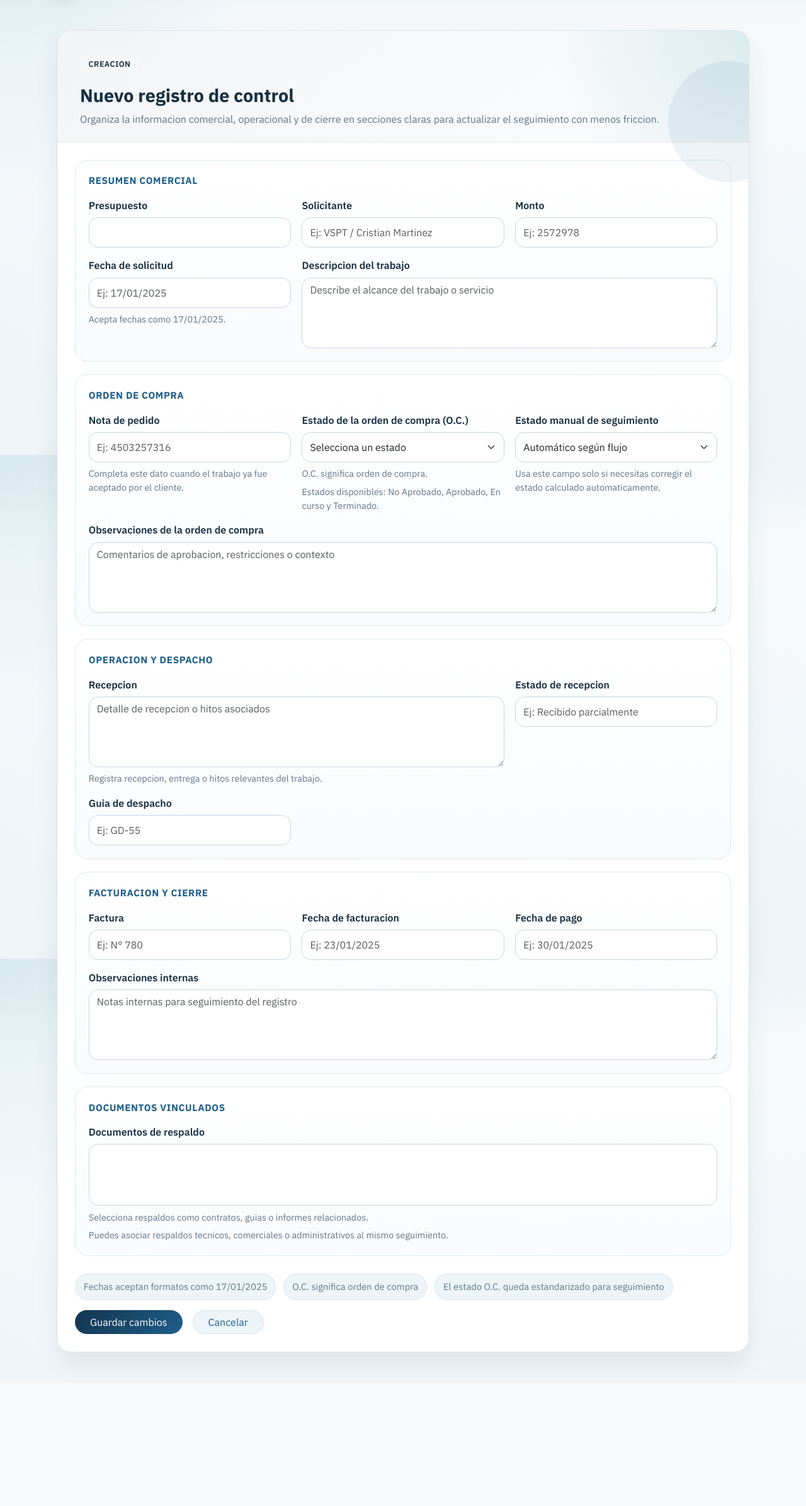
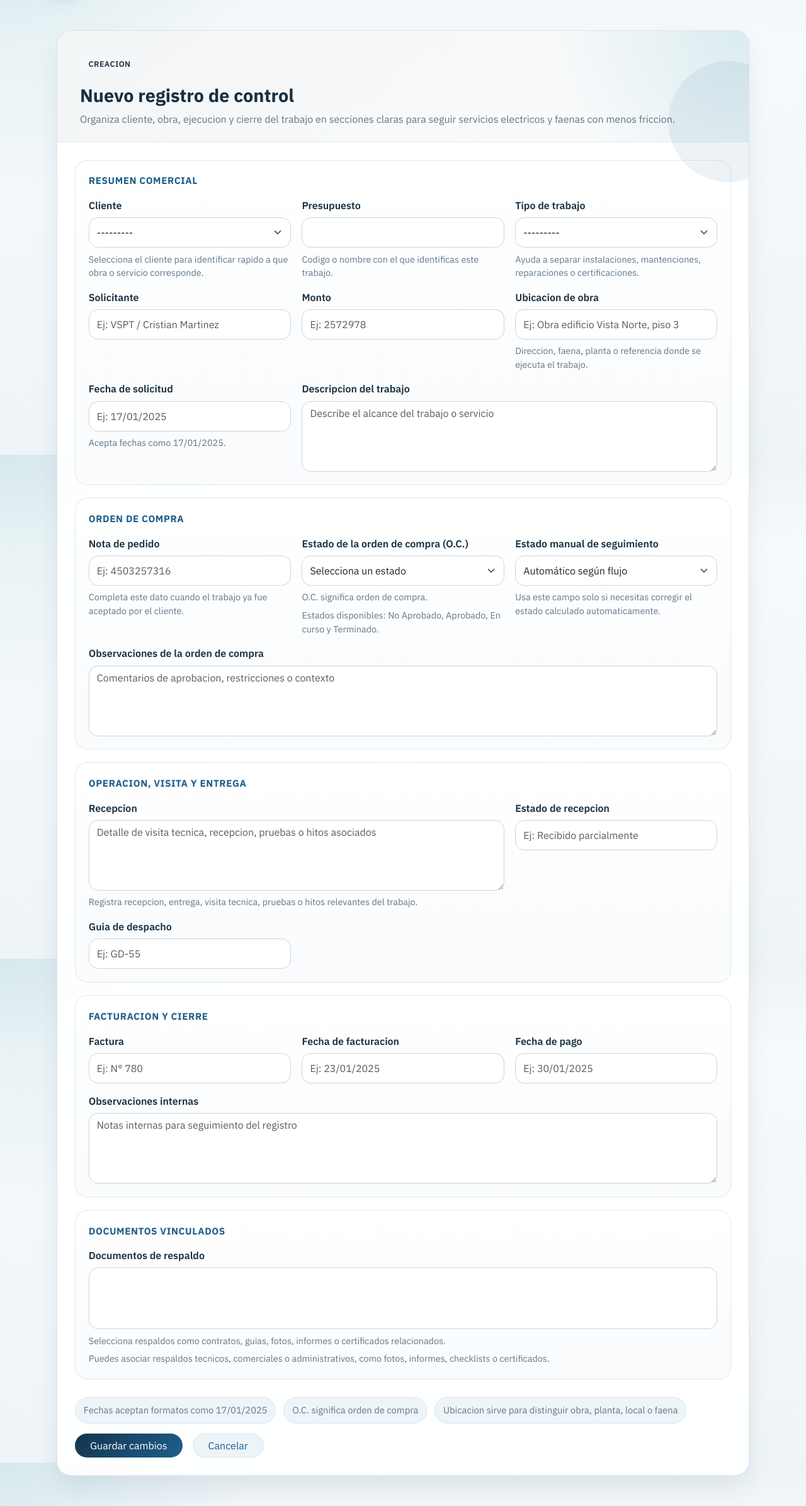
Before and after one commit to jozsef-85/gestion-documental-tens, a Django app: page /presupuestos/nuevo/ in a window 1280 px wide. Shown: the part 78-2469 px from the top of the page at 63% size. Before the commit the page ends 2257 px from the top, so only its background shows below. Run offline with Django 5.2, Linux system fonts and the light colour scheme; the visitor is signed in with stand-in values (Sample User, id 1); data that the repository does not hold is empty.

Commit message:
Aterriza seguimiento a cliente y contexto de obra

```diff
--- a/core/forms.py
+++ b/core/forms.py
@@ -108,7 +108,7 @@ class DocumentoForm(forms.ModelForm):
         self.fields['archivo_actual'].help_text = 'Formatos permitidos: PDF, Office, texto, CSV e imagenes. Maximo 15 MB.'
         self.fields['estado'].help_text = 'Activo aparece en el repositorio principal. Archivado se conserva sin destacar.'
         self.fields['nivel_confidencialidad'].help_text = 'Define que tan restringido debe considerarse el archivo.'
-        self.fields['presupuestos'].help_text = 'Relaciona este archivo con uno o mas seguimientos para encontrarlo mas rapido.'
+        self.fields['presupuestos'].help_text = 'Relaciona este archivo con uno o mas seguimientos para encontrar fotos, informes, certificados o respaldos mas rapido.'
 
     def clean_archivo_actual(self):
         archivo = self.cleaned_data['archivo_actual']
@@ -207,7 +207,10 @@ class RegistroPresupuestoForm(forms.ModelForm):
     def __init__(self, *args, **kwargs):
         super().__init__(*args, **kwargs)
         self.fields['documentos_relacionados'].queryset = Documento.objects.order_by('titulo')
+        self.fields['cliente'].label = 'Cliente'
         self.fields['presupuesto'].label = 'Presupuesto'
+        self.fields['tipo_trabajo'].label = 'Tipo de trabajo'
+        self.fields['ubicacion_obra'].label = 'Ubicacion de obra'
         self.fields['descripcion'].label = 'Descripcion del trabajo'
         self.fields['solicitante'].label = 'Solicitante'
         self.fields['monto'].label = 'Monto'
@@ -223,20 +226,26 @@ class RegistroPresupuestoForm(forms.ModelForm):
         self.fields['fecha_pago_texto'].label = 'Fecha de pago'
         self.fields['estado_manual'].label = 'Estado manual de seguimiento'
         self.fields['observaciones'].label = 'Observaciones internas'
+        self.fields['cliente'].help_text = 'Selecciona el cliente para identificar rapido a que obra o servicio corresponde.'
         self.fields['presupuesto'].help_text = 'Codigo o nombre con el que identificas este trabajo.'
+        self.fields['tipo_trabajo'].help_text = 'Ayuda a separar instalaciones, mantenciones, reparaciones o certificaciones.'
+        self.fields['ubicacion_obra'].help_text = 'Direccion, faena, planta o referencia donde se ejecuta el trabajo.'
         self.fields['fecha_texto'].help_text = 'Acepta fechas como 17/01/2025.'
         self.fields['nota_pedido'].help_text = 'Completa este dato cuando el trabajo ya fue aceptado por el cliente.'
         self.fields['estado_oc'].help_text = 'O.C. significa orden de compra.'
-        self.fields['recepcion'].help_text = 'Registra recepcion, entrega o hitos relevantes del trabajo.'
+        self.fields['recepcion'].help_text = 'Registra recepcion, entrega, visita tecnica, pruebas o hitos relevantes del trabajo.'
         self.fields['estado_manual'].help_text = 'Usa este campo solo si necesitas corregir el estado calculado automaticamente.'
-        self.fields['documentos_relacionados'].help_text = 'Selecciona respaldos como contratos, guias o informes relacionados.'
+        self.fields['documentos_relacionados'].help_text = 'Selecciona respaldos como contratos, guias, fotos, informes o certificados relacionados.'
 
+        self.fields['cliente'].widget.attrs.update({'class': 'form-select'})
         self.fields['descripcion'].widget.attrs.update({'rows': 4, 'placeholder': 'Describe el alcance del trabajo o servicio'})
+        self.fields['tipo_trabajo'].widget.attrs.update({'class': 'form-select'})
+        self.fields['ubicacion_obra'].widget.attrs.update({'placeholder': 'Ej: Obra edificio Vista Norte, piso 3'})
         self.fields['solicitante'].widget.attrs.update({'placeholder': 'Ej: VSPT / Cristian Martinez'})
         self.fields['monto'].widget.attrs.update({'placeholder': 'Ej: 2572978'})
         self.fields['nota_pedido'].widget.attrs.update({'placeholder': 'Ej: 4503257316'})
         self.fields['observacion_oc'].widget.attrs.update({'rows': 3, 'placeholder': 'Comentarios de aprobacion, restricciones o contexto'})
-        self.fields['recepcion'].widget.attrs.update({'rows': 3, 'placeholder': 'Detalle de recepcion o hitos asociados'})
+        self.fields['recepcion'].widget.attrs.update({'rows': 3, 'placeholder': 'Detalle de visita tecnica, recepcion, pruebas o hitos asociados'})
         self.fields['estado_recepcion'].widget.attrs.update({'placeholder': 'Ej: Recibido parcialmente'})
         self.fields['guia_despacho'].widget.attrs.update({'placeholder': 'Ej: GD-55'})
         self.fields['factura'].widget.attrs.update({'placeholder': 'Ej: N° 780'})
@@ -248,7 +257,10 @@ class RegistroPresupuestoForm(forms.ModelForm):
     class Meta:
         model = RegistroPresupuesto
         fields = [
+            'cliente',
             'presupuesto',
+            'tipo_trabajo',
+            'ubicacion_obra',
             'descripcion',
             'solicitante',
             'monto',
@@ -267,7 +279,10 @@ class RegistroPresupuestoForm(forms.ModelForm):
             'documentos_relacionados',
         ]
         widgets = {
+            'cliente': forms.Select(attrs={'class': 'form-select'}),
             'presupuesto': forms.TextInput(attrs={'class': 'form-control'}),
+            'tipo_trabajo': forms.Select(attrs={'class': 'form-select'}),
+            'ubicacion_obra': forms.TextInput(attrs={'class': 'form-control'}),
             'descripcion': forms.Textarea(attrs={'class': 'form-control'}),
             'solicitante': forms.TextInput(attrs={'class': 'form-control'}),
             'monto': forms.NumberInput(attrs={'class': 'form-control', 'step': '0.01'}),
--- a/core/models.py
+++ b/core/models.py
@@ -123,6 +123,15 @@ class CargaPresupuesto(models.Model):
 
 
 class RegistroPresupuesto(models.Model):
+    TIPOS_TRABAJO = [
+        ('instalacion', 'Instalacion electrica'),
+        ('mantencion', 'Mantencion'),
+        ('reparacion', 'Reparacion'),
+        ('certificacion', 'Certificacion'),
+        ('montaje', 'Montaje en obra'),
+        ('otro', 'Otro'),
+    ]
+
     ESTADOS_MANUALES = [
         ('', 'Automático según flujo'),
         ('pendiente', 'Pendiente de aprobación'),
@@ -132,6 +141,13 @@ class RegistroPresupuesto(models.Model):
     ]
 
     carga = models.ForeignKey(CargaPresupuesto, on_delete=models.CASCADE, related_name='registros')
+    cliente = models.ForeignKey(
+        Cliente,
+        on_delete=models.SET_NULL,
+        related_name='presupuestos',
+        blank=True,
+        null=True,
+    )
     trabajo = models.ForeignKey(
         TrabajoPresupuesto,
         on_delete=models.SET_NULL,
@@ -143,6 +159,8 @@ class RegistroPresupuesto(models.Model):
     fecha = models.DateField(blank=True, null=True)
     fecha_texto = models.CharField(max_length=120, blank=True)
     presupuesto = models.CharField(max_length=200)
+    tipo_trabajo = models.CharField(max_length=30, choices=TIPOS_TRABAJO, blank=True)
+    ubicacion_obra = models.CharField(max_length=255, blank=True)
     descripcion = models.TextField(blank=True)
     solicitante = models.CharField(max_length=200, blank=True)
     monto = models.DecimalField(max_digits=15, decimal_places=2, blank=True, null=True)
--- a/core/templates/editar_presupuesto.html
+++ b/core/templates/editar_presupuesto.html
@@ -139,7 +139,7 @@
         <div class="budget-editor-hero">
             <span class="eyebrow mb-3">{% if modo_creacion %}Creacion{% else %}Edicion{% endif %}</span>
             <h1 class="page-title mb-2">{% if modo_creacion %}Nuevo registro de control{% else %}Editar presupuesto{% endif %}</h1>
-            <p class="muted-label mb-0">Organiza la informacion comercial, operacional y de cierre en secciones claras para actualizar el seguimiento con menos friccion.</p>
+            <p class="muted-label mb-0">Organiza cliente, obra, ejecucion y cierre del trabajo en secciones claras para seguir servicios electricos y faenas con menos friccion.</p>
         </div>
 
         <form method="post" novalidate>
@@ -153,9 +153,22 @@
                     <div class="budget-panel-title">Resumen comercial</div>
                     <div class="budget-fields">
                         <div class="budget-field span-4">
+                            <label class="form-label" for="{{ form.cliente.id_for_label }}">{{ form.cliente.label }}</label>
+                            {{ form.cliente }}
+                            {% if form.cliente.help_text %}<div class="budget-hint">{{ form.cliente.help_text }}</div>{% endif %}
+                            {% for error in form.cliente.errors %}<div class="text-danger small mt-1">{{ error }}</div>{% endfor %}
+                        </div>
+                        <div class="budget-field span-4">
                             <label class="form-label" for="{{ form.presupuesto.id_for_label }}">{{ form.presupuesto.label }}</label>
                             {{ form.presupuesto }}
+                            {% if form.presupuesto.help_text %}<div class="budget-hint">{{ form.presupuesto.help_text }}</div>{% endif %}
                             {% for error in form.presupuesto.errors %}<div class="text-danger small mt-1">{{ error }}</div>{% endfor %}
+                        </div>
+                        <div class="budget-field span-4">
+                            <label class="form-label" for="{{ form.tipo_trabajo.id_for_label }}">{{ form.tipo_trabajo.label }}</label>
+                            {{ form.tipo_trabajo }}
+                            {% if form.tipo_trabajo.help_text %}<div class="budget-hint">{{ form.tipo_trabajo.help_text }}</div>{% endif %}
+                            {% for error in form.tipo_trabajo.errors %}<div class="text-danger small mt-1">{{ error }}</div>{% endfor %}
                         </div>
                         <div class="budget-field span-4">
                             <label class="form-label" for="{{ form.solicitante.id_for_label }}">{{ form.solicitante.label }}</label>
@@ -166,6 +179,12 @@
                             <label class="form-label" for="{{ form.monto.id_for_label }}">{{ form.monto.label }}</label>
                             {{ form.monto }}
                             {% for error in form.monto.errors %}<div class="text-danger small mt-1">{{ error }}</div>{% endfor %}
+                        </div>
+                        <div class="budget-field span-4">
+                            <label class="form-label" for="{{ form.ubicacion_obra.id_for_label }}">{{ form.ubicacion_obra.label }}</label>
+                            {{ form.ubicacion_obra }}
+                            {% if form.ubicacion_obra.help_text %}<div class="budget-hint">{{ form.ubicacion_obra.help_text }}</div>{% endif %}
+                            {% for error in form.ubicacion_obra.errors %}<div class="text-danger small mt-1">{{ error }}</div>{% endfor %}
                         </div>
                         <div class="budget-field span-4">
                             <label class="form-label" for="{{ form.fecha_texto.id_for_label }}">{{ form.fecha_texto.label }}</label>
@@ -212,7 +231,7 @@
                 </section>
 
                 <section class="budget-panel">
-                    <div class="budget-panel-title">Operacion y despacho</div>
+                    <div class="budget-panel-title">Operacion, visita y entrega</div>
                     <div class="budget-fields">
                         <div class="budget-field span-8">
                             <label class="form-label" for="{{ form.recepcion.id_for_label }}">{{ form.recepcion.label }}</label>
@@ -266,7 +285,7 @@
                             <label class="form-label" for="{{ form.documentos_relacionados.id_for_label }}">{{ form.documentos_relacionados.label }}</label>
                             {{ form.documentos_relacionados }}
                             {% if form.documentos_relacionados.help_text %}<div class="budget-hint">{{ form.documentos_relacionados.help_text }}</div>{% endif %}
-                            <div class="budget-hint">Puedes asociar respaldos tecnicos, comerciales o administrativos al mismo seguimiento.</div>
+                            <div class="budget-hint">Puedes asociar respaldos tecnicos, comerciales o administrativos, como fotos, informes, checklists o certificados.</div>
                             {% for error in form.documentos_relacionados.errors %}<div class="text-danger small mt-1">{{ error }}</div>{% endfor %}
                         </div>
                     </div>
@@ -277,7 +296,7 @@
                 <div class="budget-notes">
                     <span class="budget-note-chip">Fechas aceptan formatos como 17/01/2025</span>
                     <span class="budget-note-chip">O.C. significa orden de compra</span>
-                    <span class="budget-note-chip">El estado O.C. queda estandarizado para seguimiento</span>
+                    <span class="budget-note-chip">Ubicacion sirve para distinguir obra, planta, local o faena</span>
                 </div>
                 <div class="d-flex flex-column flex-sm-row gap-3">
                     <button type="submit" class="btn btn-brand rounded-pill px-4">Guardar cambios</button>
```
Also changed, not shown: core/templates/historial_presupuesto.html (+34 -2 lines), core/templates/listar_presupuestos.html (+15 -3 lines), core/templates/listar_presupuestos_gestion.html (+10 -4 lines), core/templates/subir_documento.html (+9 -1 lines), core/tests/test_forms.py (+5 -0 lines), core/tests/test_views.py (+42 -0 lines), core/views_control_presupuestos.py (+12 -5 lines), core/views_documentos.py (+11 -2 lines), core/migrations/0007_presupuesto_contexto_obra.py (added).
